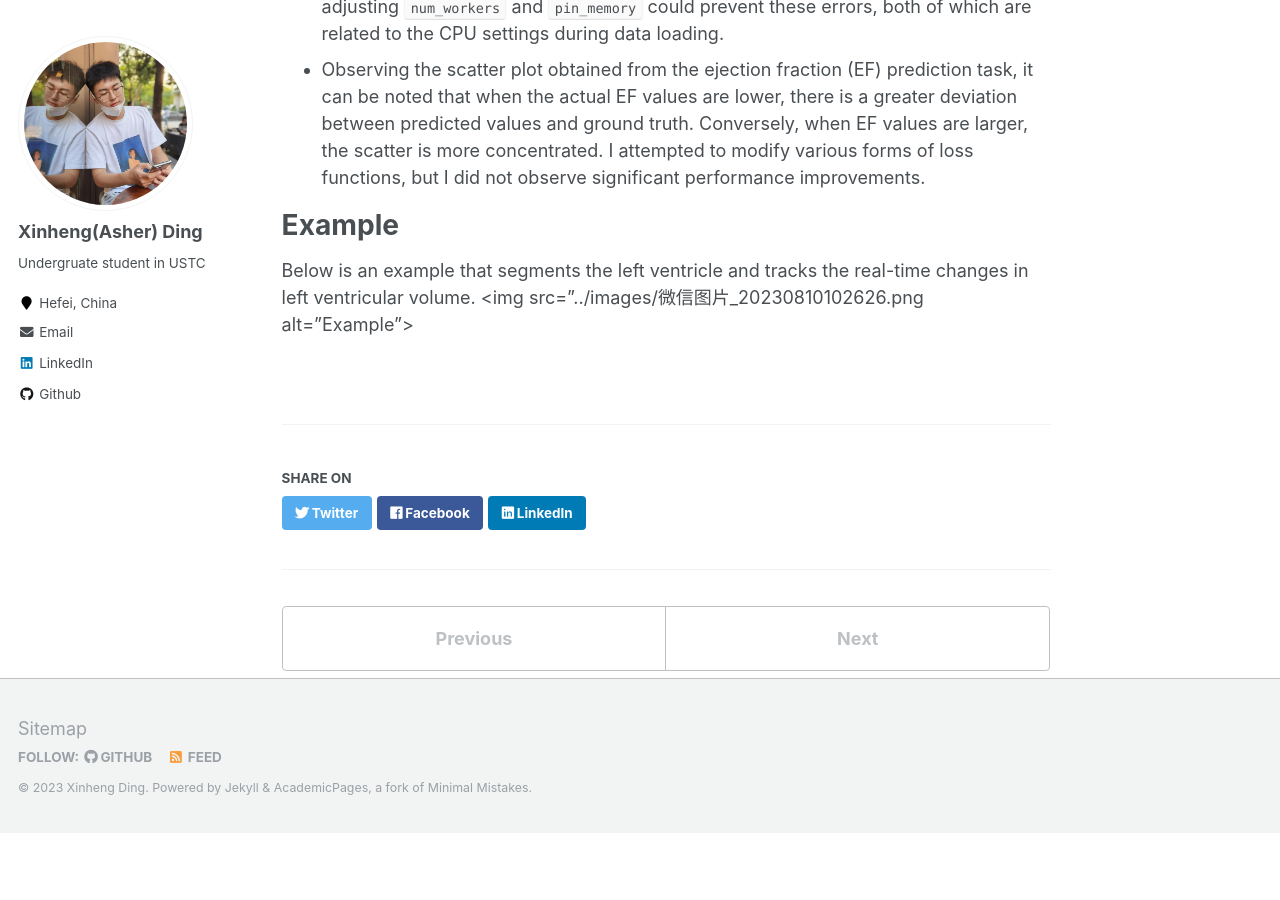
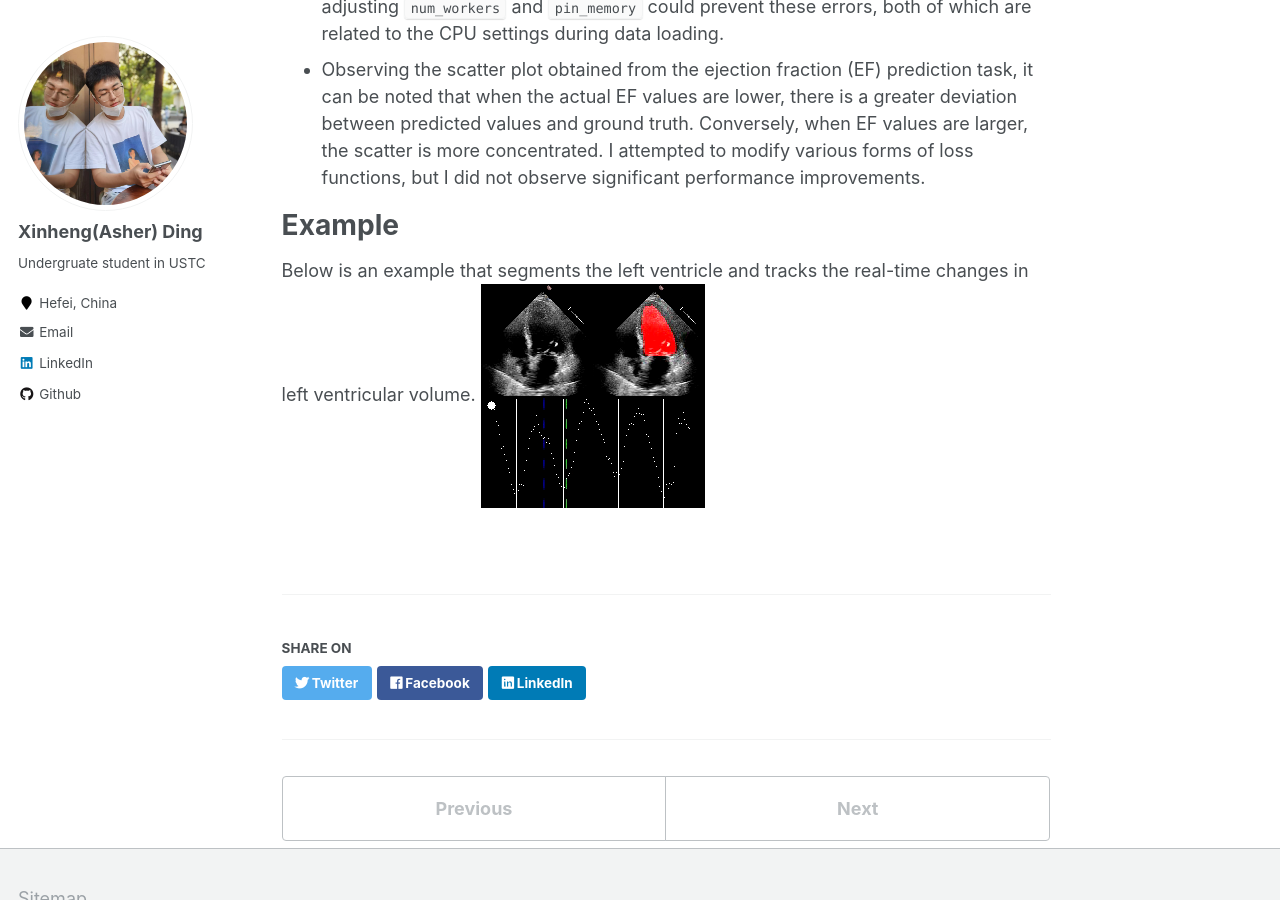
Before and after one commit to XinhengDing/XinhengDing.github.io, a Jekyll site: the page built from _talks/2023-1-13-Video-based AI for beat-to-beat assessment of cardiac function..md, in a window 1280 px wide and 900 px high, scrolled down 1200 px. Built offline with Jekyll 4.4.1, drawn with Linux system fonts in a browser that asks for light colours; before the commit the page ends 2033 px from its top, so only the background shows below that.

Commit message:
Update 2023-1-13-Video-based AI for beat-to-beat assessment of cardiac function..md

```diff
--- a/_talks/2023-1-13-Video-based AI for beat-to-beat assessment of cardiac function..md
+++ b/_talks/2023-1-13-Video-based AI for beat-to-beat assessment of cardiac function..md
@@ -34,4 +34,4 @@ The dataset includes 10,030 echocardiogram images. Preprocessing of these images
 
 
 Below is an example that segments the left ventricle and tracks the real-time changes in left ventricular volume.
-<img src="../images/微信图片_20230810102626.png alt="Example">
+<img src="../images/微信图片_20230810102626.png" alt="Example">
```
